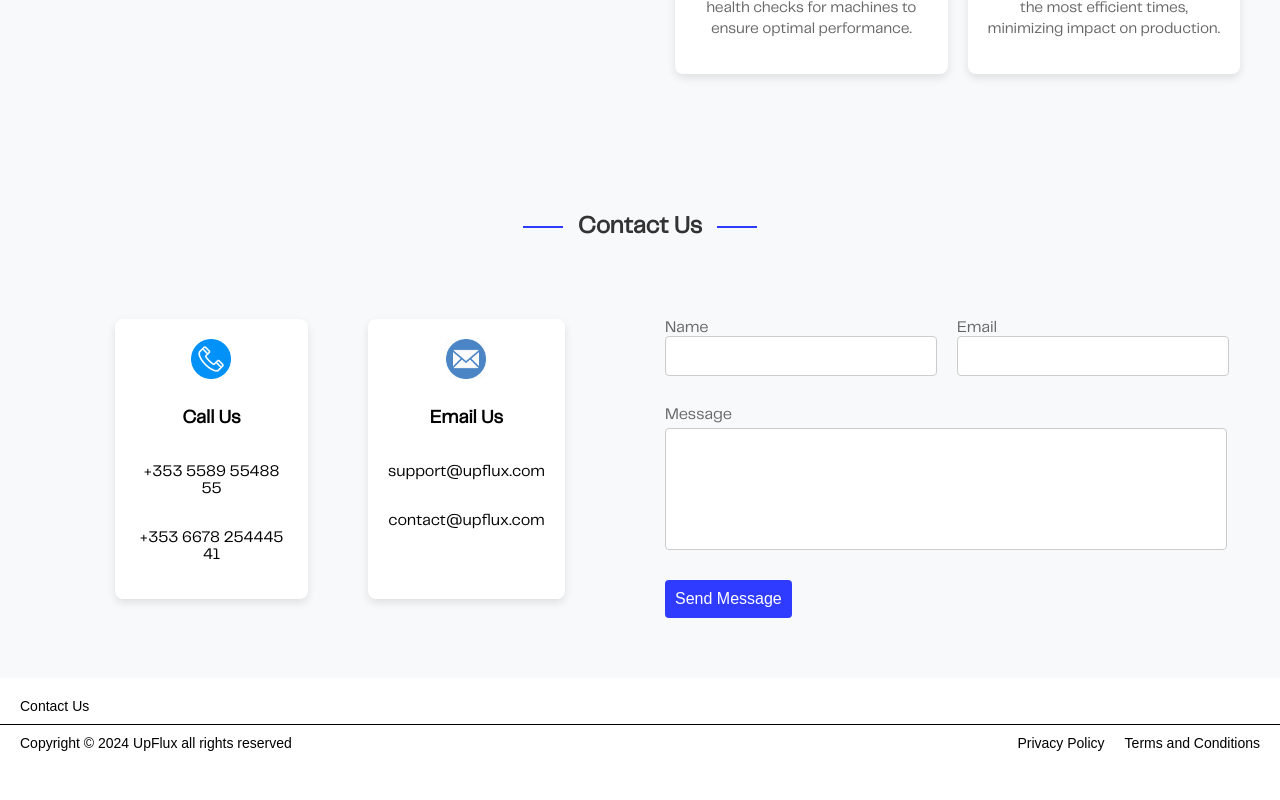
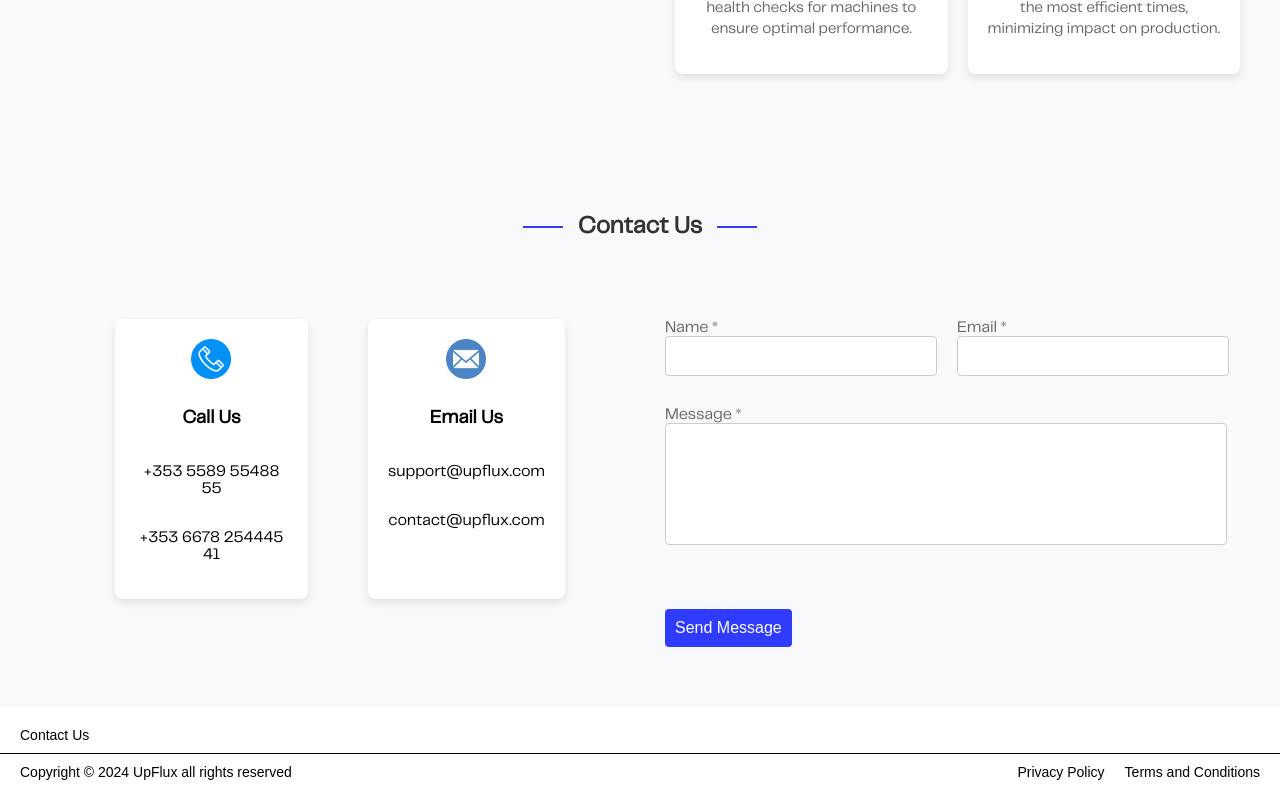
Before and after one commit to UpFlux-By-Zenith/UpFlux-WebApp, a React (Create React App) app in the folder upflux-client/: page / in a window 1280 px wide. Shown: the part 1309-2109 px from the top of the page. Before the commit the page ends 2080 px from the top, so only its background shows below. Built offline with nearby package versions, Linux system fonts and the light colour scheme.

Commit message:
Implement Mantine components in ContactUs.tsx

```diff
--- a/upflux-client/src/features/ContactUs/ContactUs.tsx
+++ b/upflux-client/src/features/ContactUs/ContactUs.tsx
@@ -1,4 +1,5 @@
 import React, { ChangeEvent, FormEvent, useState } from 'react';
+import { Container, TextInput, Textarea, Button, Image, Title, Text } from '@mantine/core';
 import './contactUs.css';
 import phoneIcon from '../../assets/images/phone.png';
 import emailIcon from '../../assets/images/email.png';
@@ -17,7 +18,6 @@ export const ContactUs = () => {
     message: '',
   });
 
-  // Type the event parameter for the handleChange function
   const handleChange = (e: ChangeEvent<HTMLInputElement | HTMLTextAreaElement>) => {
     const { name, value } = e.target;
     setFormData((prevData) => ({
@@ -26,7 +26,6 @@ export const ContactUs = () => {
     }));
   };
 
-  // Type the event parameter for the handleSubmit function
   const handleSubmit = (e: FormEvent<HTMLFormElement>) => {
     e.preventDefault();
     console.log('Form submitted:', formData);
@@ -35,70 +34,69 @@ export const ContactUs = () => {
 
   return (
     <section id="contact" className="contact section light-background">
-      <div className="contactContainer">
+      <Container className="contactContainer">
         <div className="contact-header">
-          <h2>Contact Us</h2>
+          <Title order={2}>Contact Us</Title>
         </div>
         <div className="contact-content">
           <div className="info-boxes">
             <div className="info-item">
-              <img src={phoneIcon} alt="Call Us" className="info-icon" />
-              <h3>Call Us</h3>
-              <p>+353 5589 55488 55</p>
-              <p>+353 6678 254445 41</p>
+              <Image src={phoneIcon} alt="Call Us" className="info-icon" />
+              <Title order={3}>Call Us</Title>
+              <Text>+353 5589 55488 55</Text>
+              <Text>+353 6678 254445 41</Text>
             </div>
 
             <div className="info-item">
-              <img src={emailIcon} alt="Email Us" className="info-icon" />
-              <h3>Email Us</h3>
-              <p>support@upflux.com</p>
-              <p>contact@upflux.com</p>
+              <Image src={emailIcon} alt="Email Us" className="info-icon" />
+              <Title order={3}>Email Us</Title>
+              <Text>support@upflux.com</Text>
+              <Text>contact@upflux.com</Text>
             </div>
           </div>
 
           <div className="contact-form">
             <form onSubmit={handleSubmit}>
               <div className="form-group name-email-group">
-                <div className="name-group">
-                  <label htmlFor="name">Name</label>
-                  <input
-                    type="text"
+                <TextInput
+                  label="Name"
                   id="name"
                   name="name"
                   value={formData.name}
                   onChange={handleChange}
                   required
+                  className="name-group"
                 />
-                </div>
-                <div className="email-group">
-                  <label htmlFor="email">Email</label>
-                  <input
-                    type="email"
+                <TextInput
+                  label="Email"
                   id="email"
                   name="email"
                   value={formData.email}
                   onChange={handleChange}
                   required
+                  className="email-group"
                 />
               </div>
-              </div>
               <div className="form-group message-group">
-                <label htmlFor="message">Message</label>
-                <textarea
+                <Textarea
+                  label="Message"
                   id="message"
                   name="message"
                   value={formData.message}
                   onChange={handleChange}
                   required
-                ></textarea>
+                  autosize
+                  minRows={4}
+                  className="message-group"
+                />
               </div>
-              <button type="submit" className="submit-button">
+              <Button type="submit" className="submit-button">
                 Send Message
-              </button>
+              </Button>
             </form>
           </div>
         </div>
-      </div>
+      </Container>
     </section>
   );
 };
```
Lines whose indentation alone changed are shown as unchanged.
